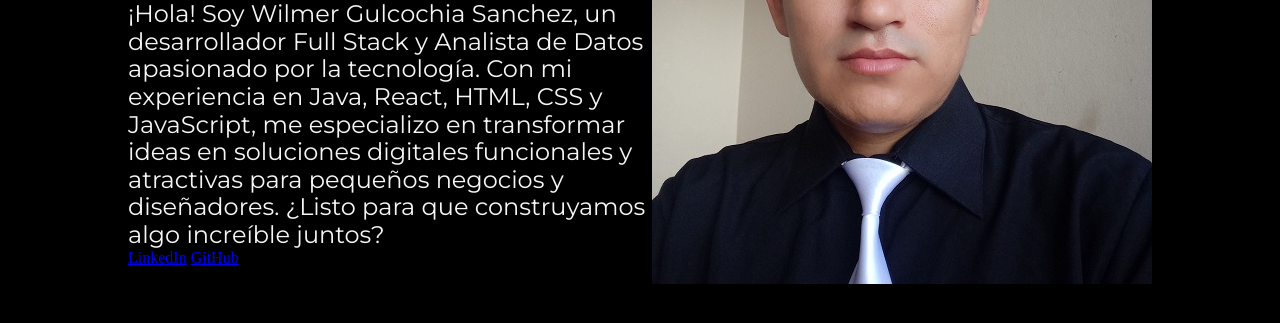
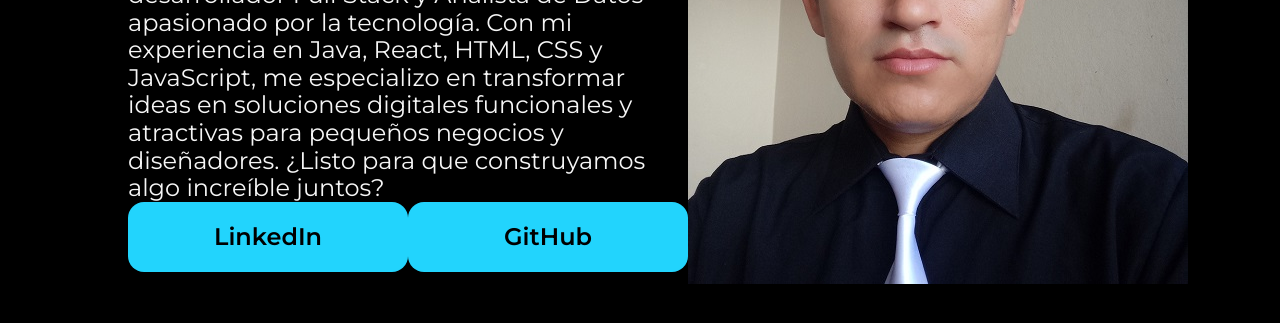
Before and after one commit to mysterio-wil/portafolio-html-css-desarrollo-estructura, a plain HTML site: page index.html in a window 1280 px wide. Shown: the part 417-740 px from the top of the page. Drawn offline with nearby package versions, Linux system fonts and the light colour scheme.

Commit message:
feat(ui): agrega estilos a los botones de redes sociales
- Agrega un layout de flexbox para los enlaces.

- Aplica estilos a los botones de LinkedIn y GitHub.

- Actualiza el enlace de GitHub.

```diff
--- a/css/styles.css
+++ b/css/styles.css
@@ -36,3 +36,21 @@ body{
     font-size: 24px;
     font-family: "Montserrat", sans-serif;
 }
+
+.presentacion__enlaces {
+    display: flex;
+    justify-content: space-between;
+}
+
+.presentacion__enlaces__btn {
+    width: 280px;
+    background-color: #22D4FD;
+    text-align: center;
+    padding: 21.5px 0;
+    border-radius: 16px;
+    font-family: "Montserrat", sans-serif;
+    font-size: 24px;
+    font-weight: 600;
+    text-decoration: none;
+    color: #000000;
+};
--- a/index.html
+++ b/index.html
@@ -15,8 +15,11 @@
             <section class="presentacion-contenido">
                 <h1 class="presentacion__contenido__titulo">Eleve tu negocio digital a otro nivel <strong class="titulo-destaque">con un Front-end de calidad!</strong> </h1>
                 <p class="presentacion__contenido__texto">¡Hola! Soy Wilmer Gulcochia Sanchez, un desarrollador Full Stack y Analista de Datos apasionado por la tecnología. Con mi experiencia en Java, React, HTML, CSS y JavaScript, me especializo en transformar ideas en soluciones digitales funcionales y atractivas para pequeños negocios y diseñadores. ¿Listo para que construyamos algo increíble juntos?</p>
-                <a href="https://www.linkedin.com/in/wilmergulcochia/" target="_blank" class="btn">LinkedIn</a>
-                <a href="https://github.com/mysterio-wil" target="_blank" class="btn">GitHub</a>
+
+                <div class="presentacion__enlaces">
+                    <a class="presentacion__enlaces__btn" href="https://www.linkedin.com/in/wilmergulcochia/" target="_blank" class="btn">LinkedIn</a>
+                    <a class="presentacion__enlaces__btn" href="https://github.com/WilmerGulcochia" target="_blank" class="btn">GitHub</a>
+                </div>
             </section>
             <img src="assets/mi-foto.jpg" alt="Imagen de perfil de Wilmer Gulcochia">
         </main>
```
Also changed, not shown: 1 other file.
